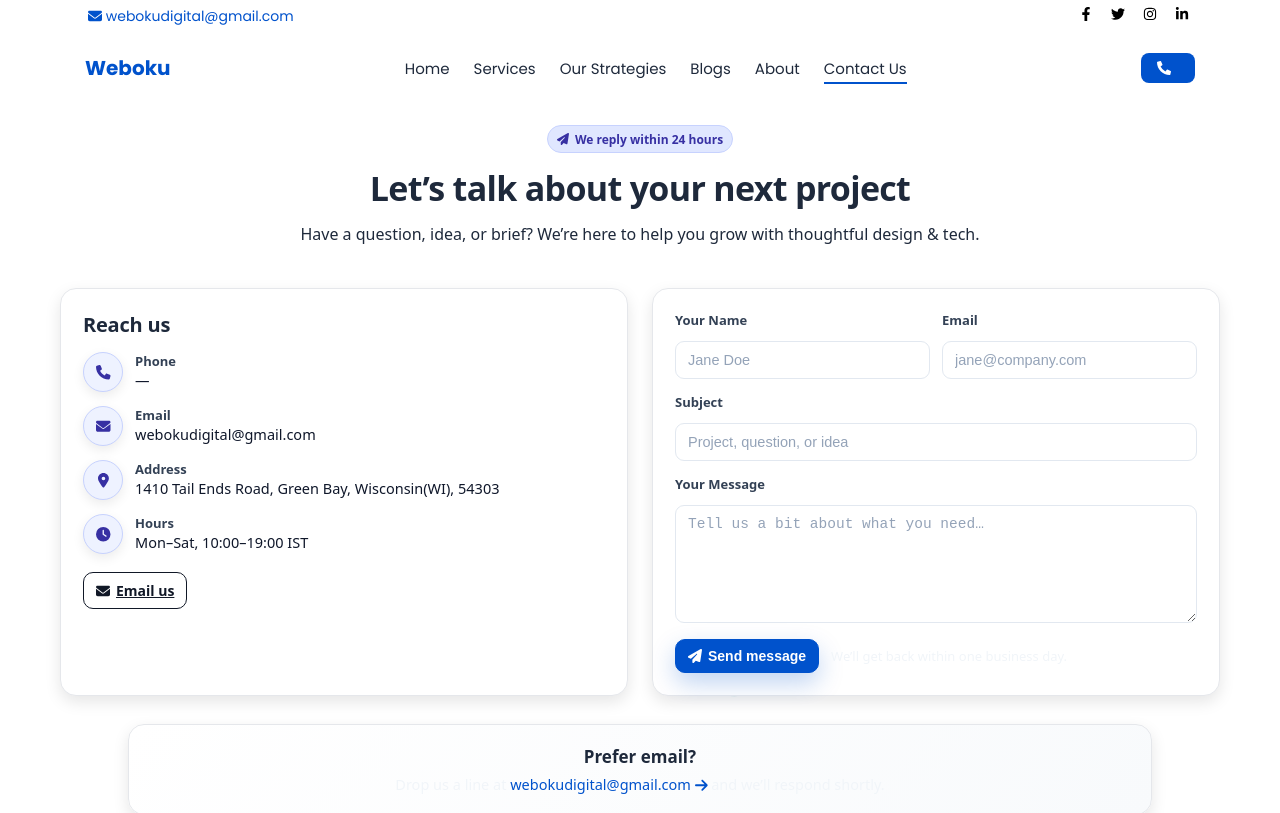
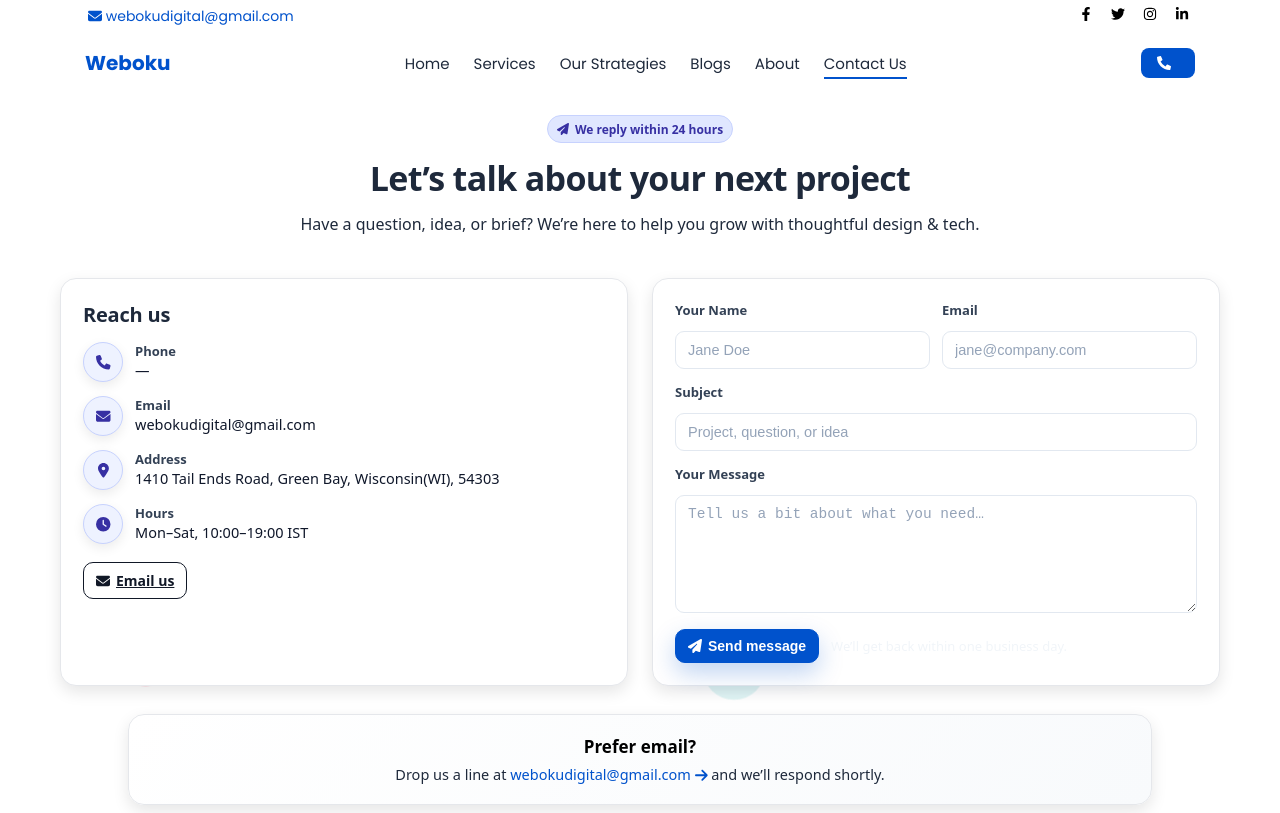
Before and after one commit to Weboku/Weboku, a React (Create React App) app: page /contact in a window 1280 px wide. Shown: the top 813 px of the page. Built offline with nearby package versions, Linux system fonts and the light colour scheme; no server answers; the database is empty.

Commit message:
update 1108 updated top bar added the pages and optimized || update 1108 optimized code build firebase indexes| update1108 updated header padding || update1108 updated responsiveness and testimonial fix

```diff
--- a/src/components/Contact/Contact.css
+++ b/src/components/Contact/Contact.css
@@ -196,6 +196,7 @@
   max-width: 1024px;
   margin: 28px auto 8px;
   text-align: center;
+  color: black;
   background: linear-gradient(135deg, #ffffff 0%, #f8fafc 100%);
   border: 1px solid #e5e7eb;
   border-radius: var(--radius-md);
@@ -211,7 +212,7 @@
 }
 
 .contact-cta h3 { margin: 0 0 6px; font-size: 1.7rem; }
-.contact-cta p { margin: 0; color: var(--text-muted); font-size: 1.45rem; }
+.contact-cta p { margin: 0; color: var(--text-dark); font-size: 1.45rem; }
 .contact-cta a { color: var(--primary-color); text-decoration: none; }
 .contact-cta a:hover { text-decoration: underline; }
 
--- a/src/components/Header/Header.css
+++ b/src/components/Header/Header.css
@@ -6,7 +6,7 @@
   background: white;
   box-shadow: 0 0 0 transparent;
   transition: 0.3s ease all;
-  padding: 2rem 8.5rem;
+  padding: 1.5rem 8.5rem;
 }
 
 .clean-header.scrolled {
```
